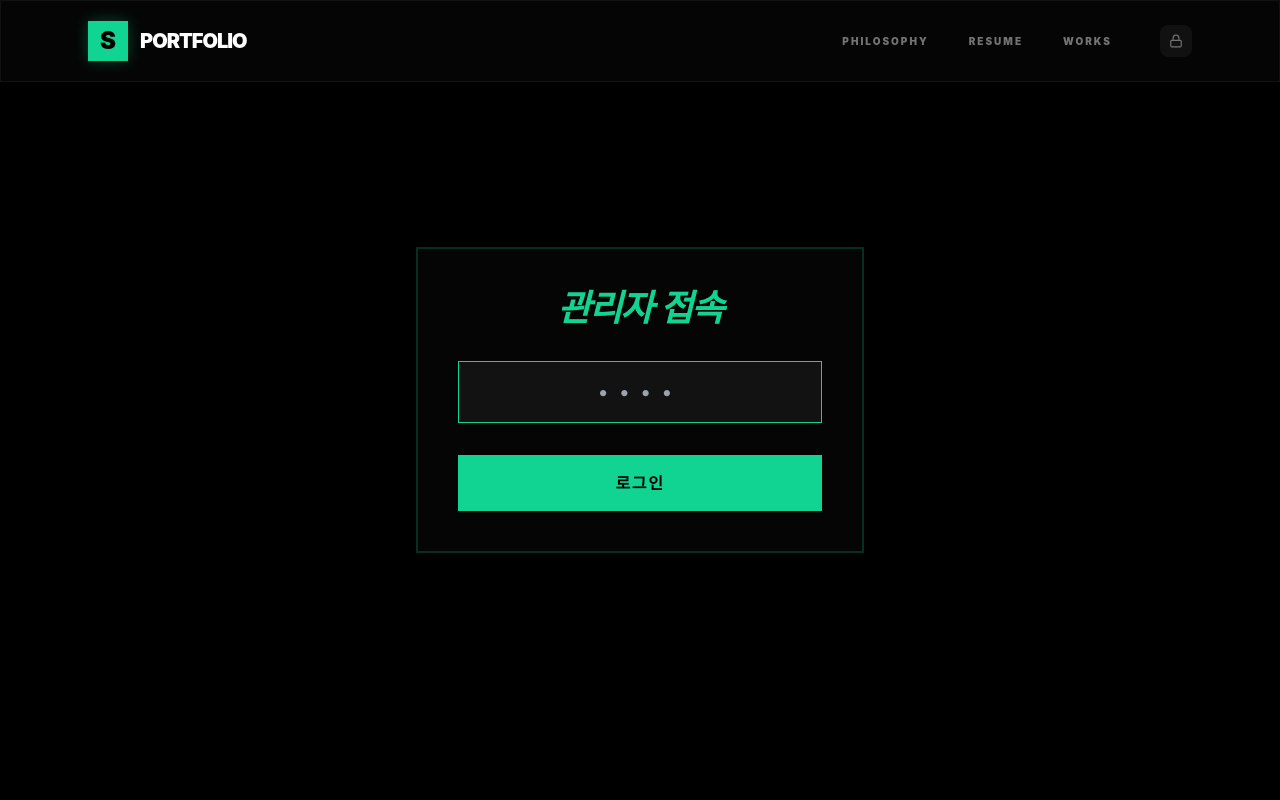
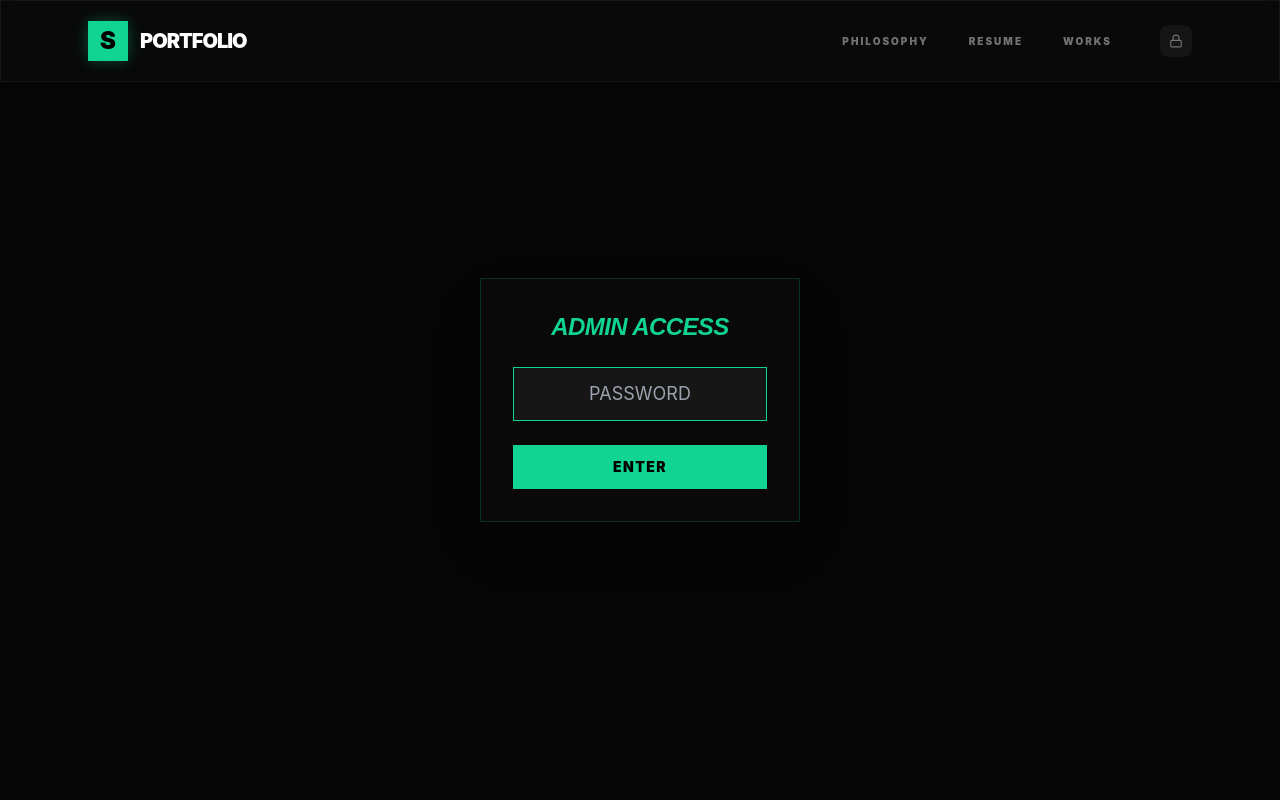
Before and after one commit to wotjs3974-cmyk/-, a React (Vite) app: page /#/admin in a window 1280 px wide. Shown: the top 800 px of the page. Built offline with nearby package versions, Linux system fonts and the light colour scheme; a web font is replaced by a local one.

Commit message:
feat: Add birth date to resume and update admin UI
Introduces a birth date field to the resume data and displays it on the resume page.
Also refactors the admin login UI with updated styling and labels for a more polished look.

```diff
--- a/pages/Admin.tsx
+++ b/pages/Admin.tsx
@@ -67,20 +67,20 @@ const Admin: React.FC = () => {
 
   if (!isAuthenticated) {
     return (
-      <div className="min-h-screen flex items-center justify-center bg-black p-6">
-        <form onSubmit={handleLogin} className="glass p-10 rounded-none w-full max-w-md space-y-8 border-2 border-[#11d493]/20">
+      <div className="min-h-screen flex items-center justify-center bg-[#050505] p-6">
+        <form onSubmit={handleLogin} className="glass p-8 rounded-none w-full max-w-xs space-y-6 border border-[#11d493]/20 shadow-2xl">
           <div className="text-center">
-            <h2 className="text-4xl font-black text-[#11d493] tracking-tighter uppercase italic">관리자 접속</h2>
+            <h2 className="text-2xl font-black text-[#11d493] tracking-tight uppercase italic">ADMIN ACCESS</h2>
           </div>
           <input
             type="password"
             value={password}
             onChange={(e) => setPassword(e.target.value)}
-            className="w-full bg-white/5 border border-white/10 rounded-none px-6 py-4 focus:border-[#11d493] transition-all outline-none text-center text-xl tracking-[0.5em]"
-            placeholder="••••"
+            className="w-full bg-white/5 border border-white/10 rounded-none px-4 py-3 focus:border-[#11d493] transition-all outline-none text-center text-lg text-white"
+            placeholder="PASSWORD"
             autoFocus
           />
-          <button className="w-full bg-[#11d493] text-black font-black py-4 rounded-none hover:brightness-110 tracking-widest uppercase">로그인</button>
+          <button className="w-full bg-[#11d493] text-black font-black py-3 rounded-none hover:brightness-110 tracking-widest uppercase text-sm transition-all">ENTER</button>
         </form>
       </div>
     );
@@ -167,13 +167,12 @@ const Admin: React.FC = () => {
           <div className="space-y-16 animate-in fade-in duration-500">
             <section className="glass p-10 border-l-4 border-[#11d493] space-y-10">
               <h2 className="text-2xl font-black text-white uppercase italic">기본 프로필</h2>
-              <div className="grid md:grid-cols-2 lg:grid-cols-4 gap-8">
+              <div className="grid md:grid-cols-2 lg:grid-cols-3 gap-8">
                 <Input label="이름" value={resume.name} onChange={v => setResume({...resume, name: v})} />
+                <Input label="생년월일" value={resume.birthDate || ''} onChange={v => setResume({...resume, birthDate: v})} placeholder="1997. 07. 28" />
                 <Input label="이메일" value={resume.email} onChange={v => setResume({...resume, email: v})} />
                 <Input label="연락처" value={resume.phone} onChange={v => setResume({...resume, phone: v})} />
                 <Input label="위치 (도시)" value={resume.location} onChange={v => setResume({...resume, location: v})} />
-              </div>
-              <div className="grid md:grid-cols-1 gap-8">
                 <Input label="상세 주소" value={resume.address || ''} onChange={v => setResume({...resume, address: v})} placeholder="상세 주소를 입력하세요" />
               </div>
               <TextArea label="전문가 요약 (Summary)" value={resume.summary} onChange={v => setResume({...resume, summary: v})} className="min-h-[100px]" />
@@ -276,7 +275,7 @@ const Admin: React.FC = () => {
                         {work.details.map((detail, dIdx) => (
                           <div key={dIdx} className="glass p-8 space-y-6 relative group/detail border-white/10">
                             <button onClick={() => {
-                              const n = work.details.filter((_, idx) => idx !== dIdx);
+                              const n = work.details.filter((_, filterIdx) => filterIdx !== dIdx);
                               setWorks(works.map(w => w.id === work.id ? {...w, details: n} : w));
                             }} className="absolute -top-3 -right-3 w-8 h-8 bg-red-500 text-white flex items-center justify-center opacity-0 group-hover/detail:opacity-100 transition-all z-10"><X size={16}/></button>
                             <Input label="항목명" value={detail.label} onChange={v => {
--- a/pages/Resume.tsx
+++ b/pages/Resume.tsx
@@ -30,7 +30,7 @@ const Resume: React.FC = () => {
           <div className="space-y-8">
             <div className="space-y-2">
               <h1 className="text-6xl font-black tracking-tighter text-white uppercase italic leading-none">{data.name}</h1>
-              <p className="text-2xl font-black text-neutral-400 tracking-tighter uppercase italic">1997. 07. 28</p>
+              <p className="text-2xl font-black text-neutral-400 tracking-tighter uppercase italic">{data.birthDate || '1997. 07. 28'}</p>
             </div>
 
             <div className="space-y-4 border-t border-white/5 pt-8">
@@ -93,10 +93,10 @@ const Resume: React.FC = () => {
           </div>
         </aside>
 
-        {/* 메인 섹션: 경험 (전문 요약 섹션은 요청에 따라 제거됨) */}
+        {/* 메인 섹션: 경험 */}
         <main className="md:col-span-8 space-y-24">
           <section className="space-y-16">
-            <h2 className="text-[10px] font-black uppercase tracking-[0.4em] text-[#11d493] italic border-b border-[#11d493]/20 pb-4">경력 및 프로젝트 (Experience)</h2>
+            <h2 className="text-[10px] font-black uppercase tracking-widest text-[#11d493] italic border-b border-[#11d493]/20 pb-4">경력 및 프로젝트 (Experience)</h2>
             <div className="space-y-20">
               {data.experience.map((exp, i) => (
                 <div key={i} className="group relative">
--- a/services/dataStore.ts
+++ b/services/dataStore.ts
@@ -40,6 +40,7 @@ const initialPhilosophy: PhilosophyData = {
 
 const initialResume: ResumeData = {
   name: "SOUND DESIGNER",
+  birthDate: "1997. 07. 28", // 기본값 설정
   email: "designer@example.com",
   phone: "010. 0000. 0000",
   location: "Seoul, Korea",
```
Also changed, not shown: types.ts (+4 -3 lines).
